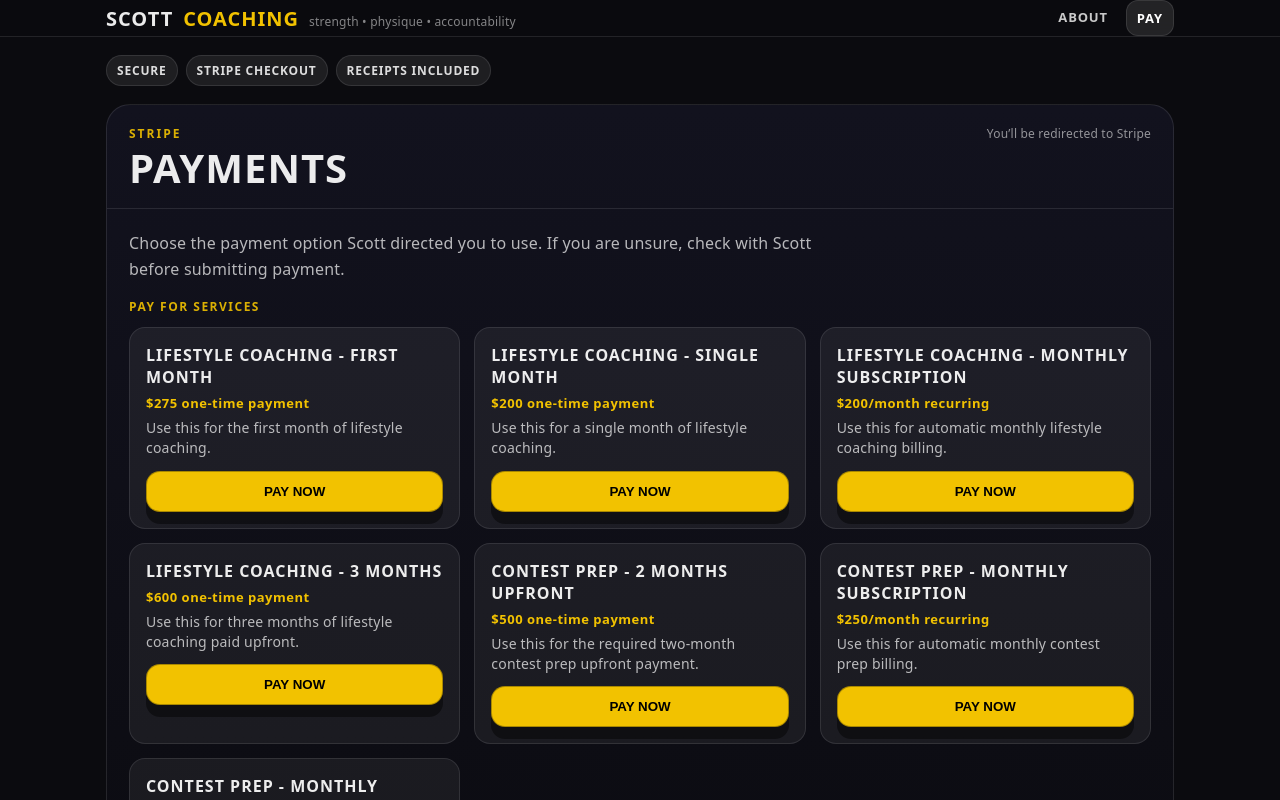
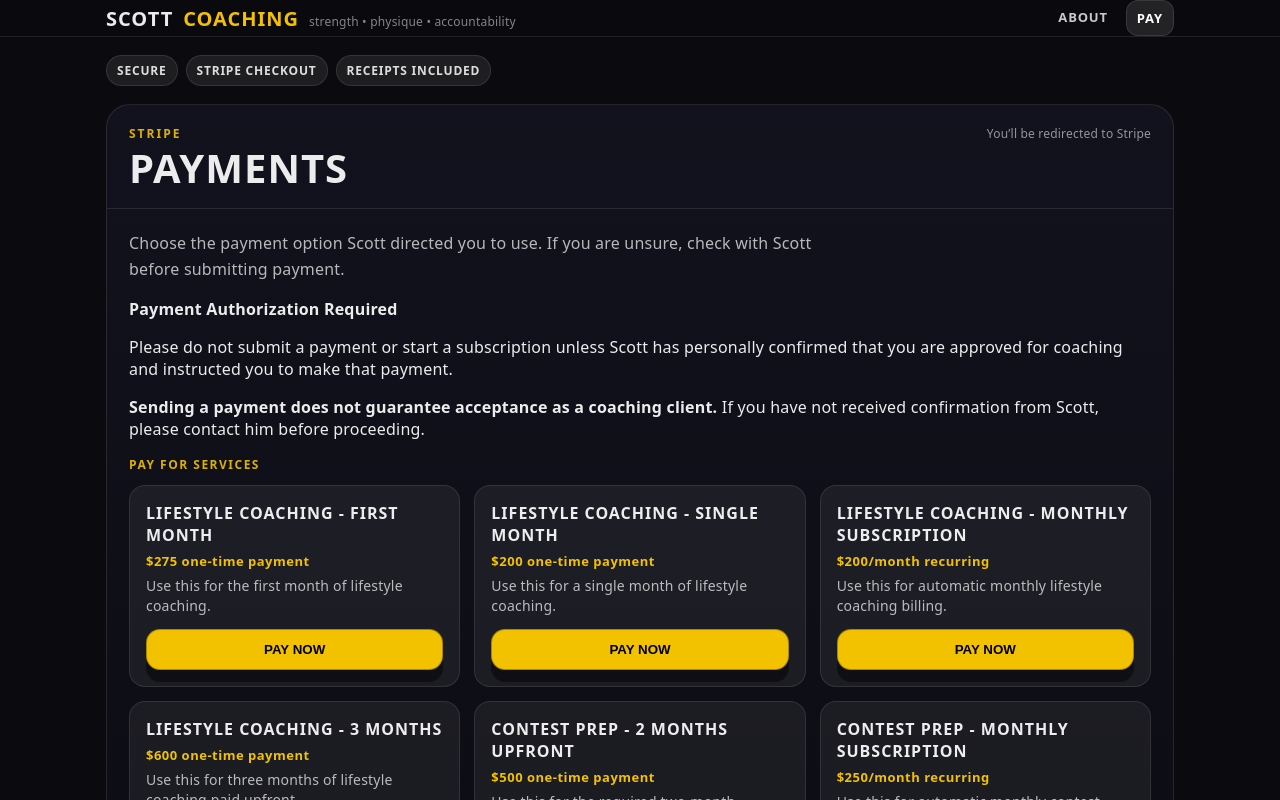
Before and after one commit to watsmeow/scott-coaching-site, a React (Vite) app: page /pay in a window 1280 px wide. Shown: the top 800 px of the page. Built offline with nearby package versions, Linux system fonts and the light colour scheme.

Commit message:
Add prominent payment authorization notice above coaching checkout links

```diff
--- a/src/pages/Pay.jsx
+++ b/src/pages/Pay.jsx
@@ -75,6 +75,20 @@
             check with Scott before submitting payment.
           </p>
 
+          <div className={styles.authorizationNotice} role="alert">
+            <strong className={styles.authorizationTitle}>Payment Authorization Required</strong>
+            <p>
+              Please do not submit a payment or start a subscription unless Scott has
+              personally confirmed that you are approved for coaching and instructed
+              you to make that payment.
+            </p>
+            <p>
+              <strong>Sending a payment does not guarantee acceptance as a coaching client.</strong>{" "}
+              If you have not received confirmation from Scott, please contact him
+              before proceeding.
+            </p>
+          </div>
+
           <div className={styles.sectionLabel}>Pay for Services</div>
 
           <div className="grid3">
```
